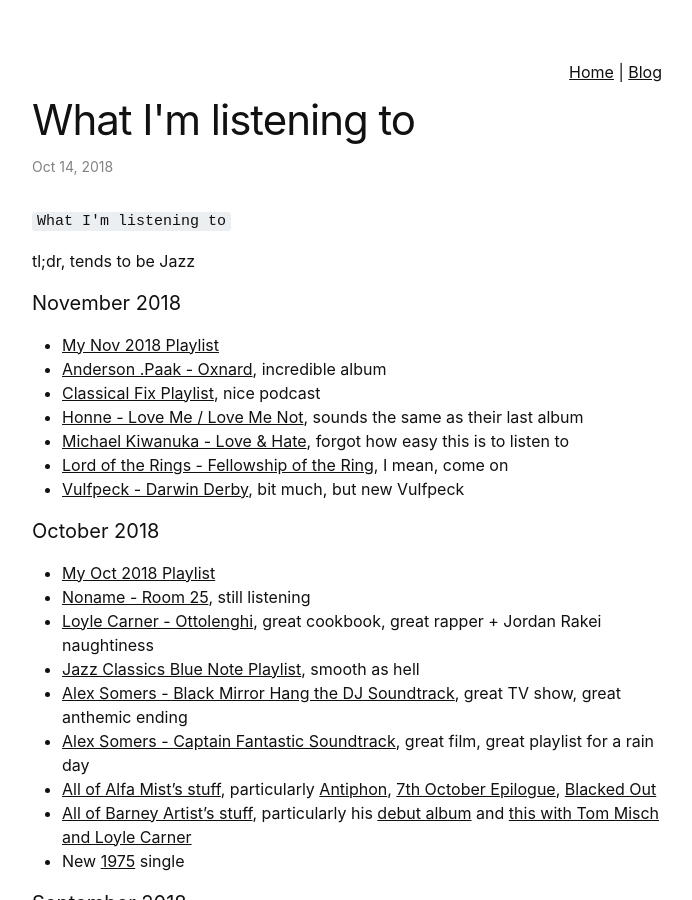
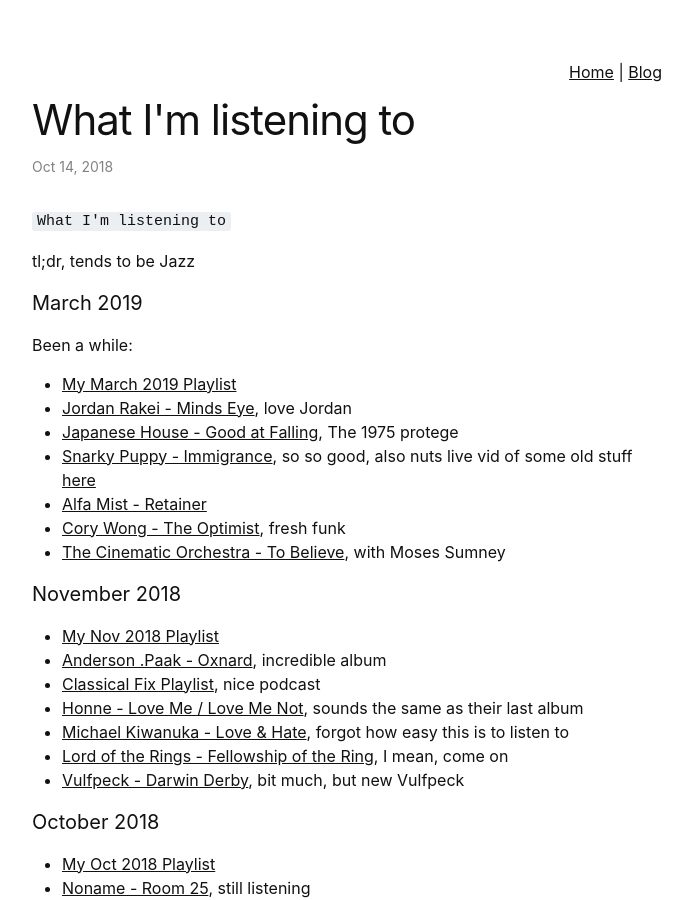
Before and after one commit to richardcadman/rich.fyi, a Jekyll site: the page built from _posts/2018-10-14-what-im-listening-to.markdown, in a window 1280 px wide and 900 px high. Shown: the whole window, without its empty margins (293-985 px from the left). Built offline with Jekyll 4.4.1, drawn with Linux system fonts in a browser that asks for light colours; some web fonts are replaced.

Commit message:
march what I'm listening to

```diff
--- a/_posts/2018-10-14-what-im-listening-to.markdown
+++ b/_posts/2018-10-14-what-im-listening-to.markdown
@@ -8,6 +8,16 @@ categories: music
 `What I'm listening to`
 
 tl;dr, tends to be Jazz
+
+#### March 2019
+Been a while:
+- [My March 2019 Playlist](spotify:user:kingcadders:playlist:65VQ9BIBh8ktnbas5yIyIy)
+- [Jordan Rakei - Minds Eye](spotify:track:3UYKvI6JYzkp8eep9fcWT0), love Jordan
+- [Japanese House - Good at Falling](spotify:album:7qcAgj6CoV0VeRLo6ILiF2), The 1975 protege
+- [Snarky Puppy - Immigrance](spotify:album:6a1HtLhd3zNccXRNUZ23ge), so so good, also nuts live vid of some old stuff [here](https://www.youtube.com/watch?v=L_XJ_s5IsQc)
+- [Alfa Mist - Retainer](spotify:track:7juADD4wfjO6YhL433dQLC)
+- [Cory Wong - The Optimist](spotify:album:0A8cq3cjiMMP8lI1SeG4GN), fresh funk
+- [The Cinematic Orchestra - To Believe](spotify:album:3coLBjEk3wxbYrmIKVuSon), with Moses Sumney
 
 #### November 2018
 
```
